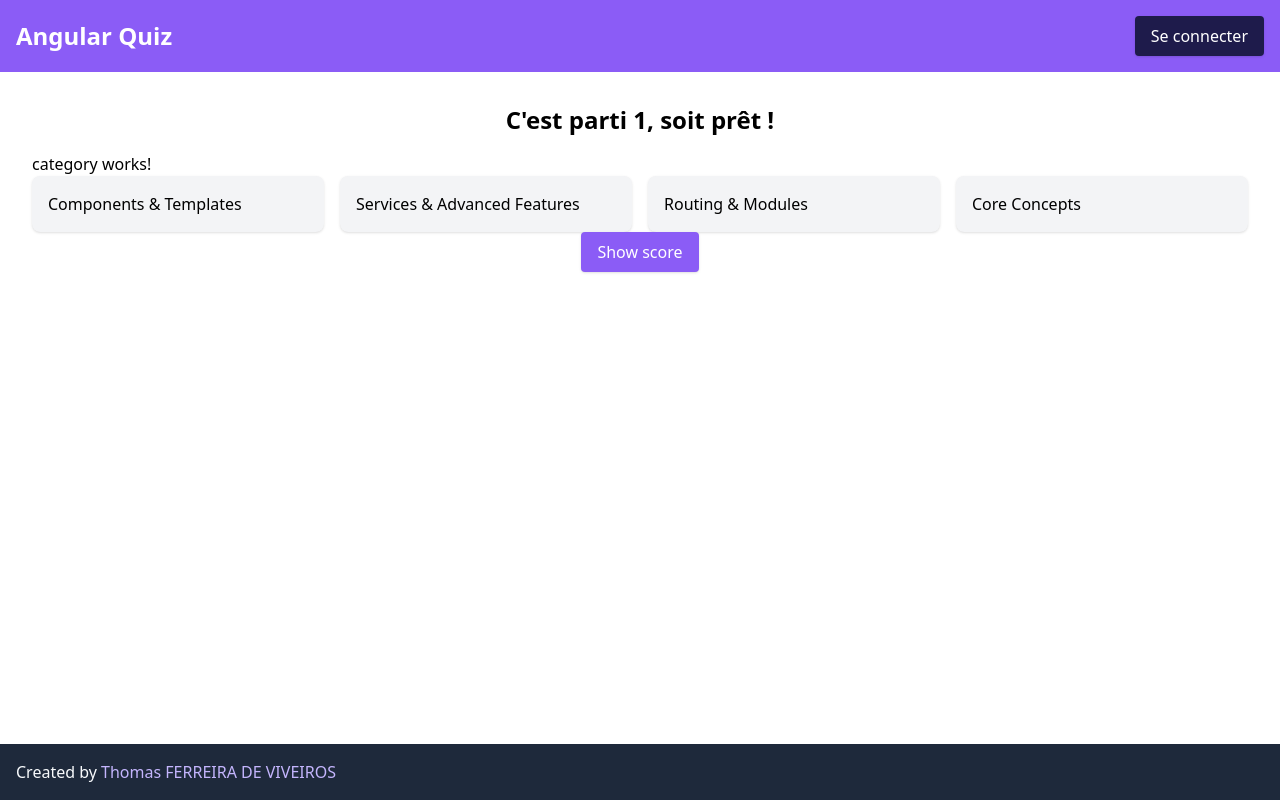
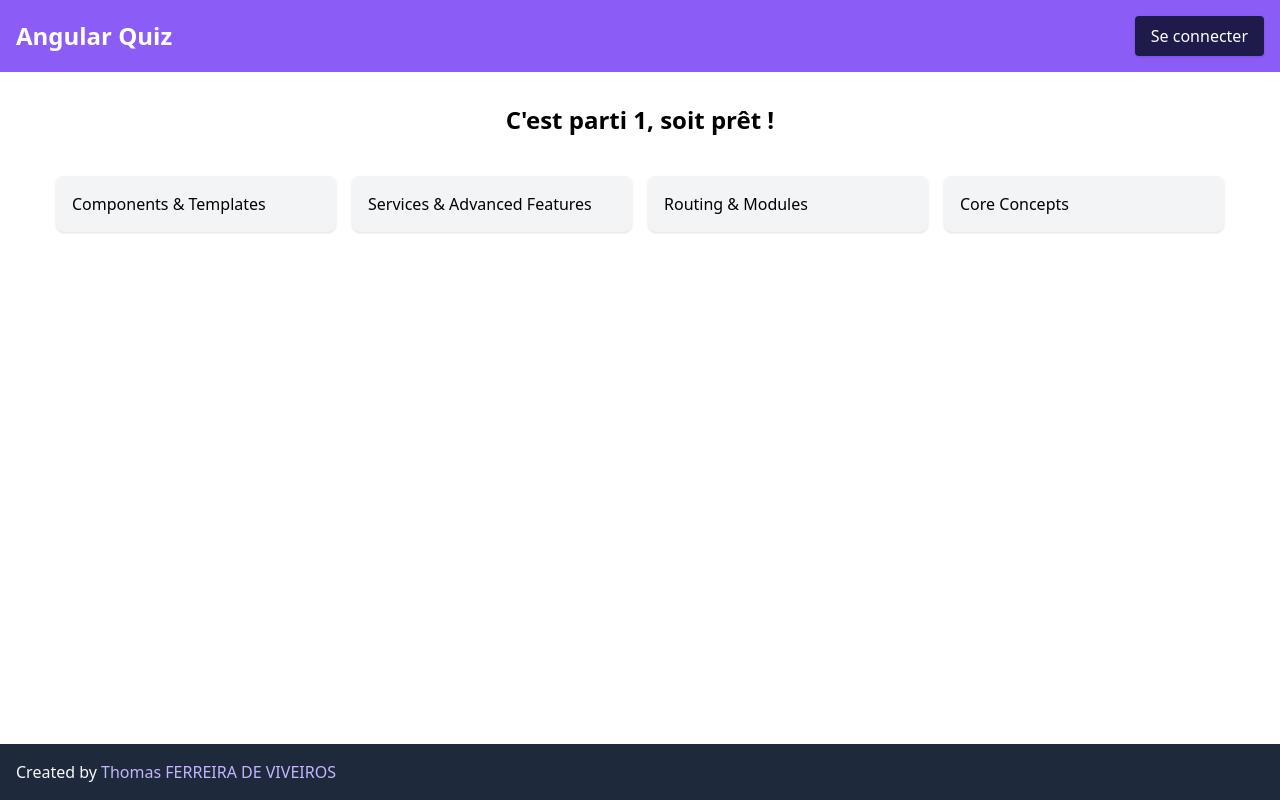
Before and after one commit to MicleaChristian/TP-Angular-Amiard-Miclea, an Angular app: page /quiz/1 in a window 1280 px wide. Built offline with nearby package versions, Linux system fonts and the light colour scheme; data requests are answered from the project's data file.

Commit message:
update category cards

```diff
--- a/src/app/quiz/category/category.component.html
+++ b/src/app/quiz/category/category.component.html
@@ -1,4 +1,3 @@
-<p>category works!</p>
 <section class="category_container">
 <div class="category_card" *ngFor="let content of quizContent; let i = index">
   <h4 class="category_label">{{ content?.name }}</h4>
--- a/src/app/quiz/category/category.component.scss
+++ b/src/app/quiz/category/category.component.scss
@@ -1,6 +1,6 @@
 .category {
     &_container {
-        @apply grid grid-cols-4 gap-4 w-full;
+        @apply grid grid-cols-4 gap-4 p-6 w-full;
     }
     &_card {
         @apply bg-gray-100 p-4 rounded-lg shadow hover:shadow-lg transition-shadow duration-300;
--- a/src/app/quiz/quiz.component.html
+++ b/src/app/quiz/quiz.component.html
@@ -7,7 +7,4 @@
     <section class="quiz_category">
     <app-category></app-category>
   </section>
-  <div class="quiz_validation">
-    <button (click)="goToResultPage()" class="btn">Show score</button>
-  </div>
 </section>
```
